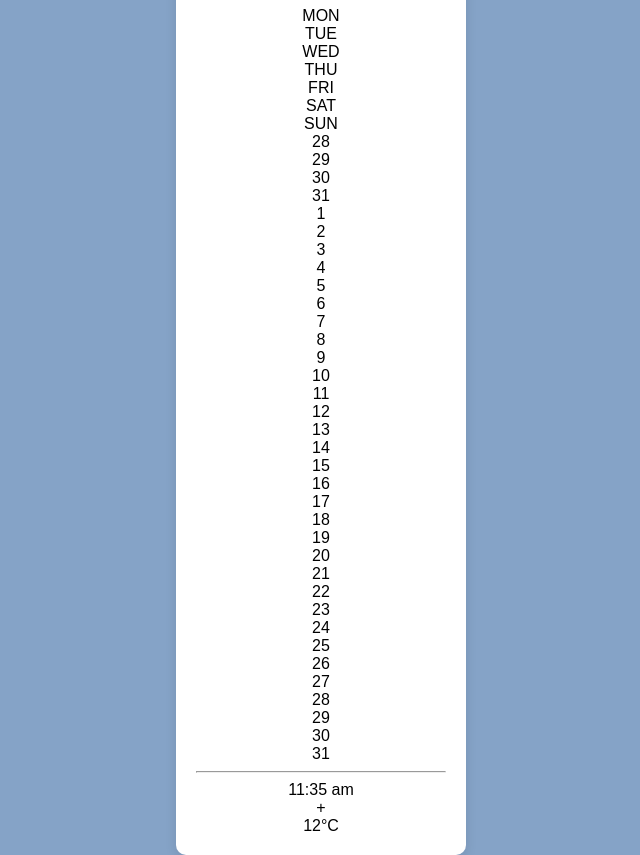
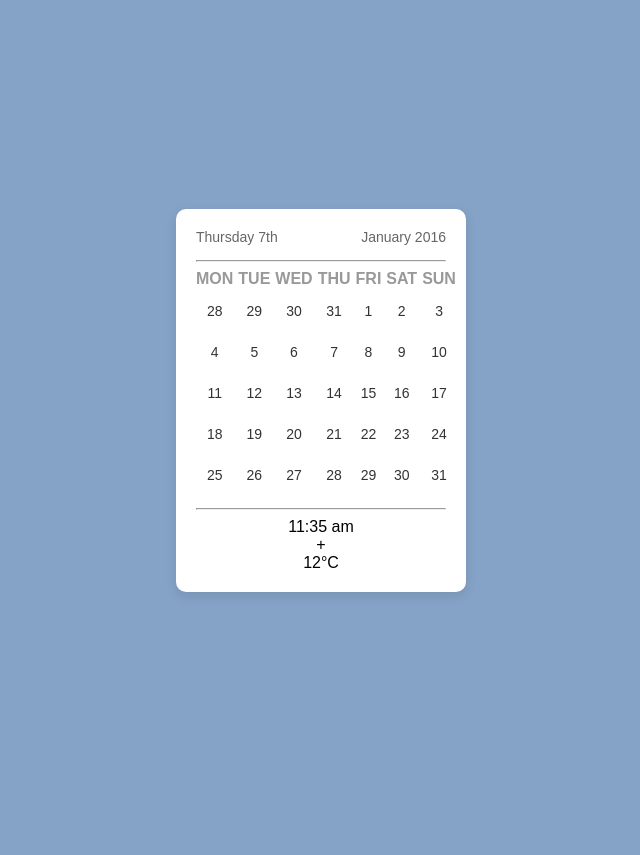
Before and after one commit to Myktybek7/front-end, a plain HTML site: page index.html in a window 1280 px wide. Shown: the whole page, without its empty margins (319-959 px from the left). After the commit the page ends 800 px from the top, so only its background shows below. Drawn offline with Linux system fonts and the light colour scheme.

Commit message:
Set up calendar grid and day/date styles

```diff
--- a/styles.css
+++ b/styles.css
@@ -24,3 +24,24 @@ body {
   margin-bottom: 15px;
   color: #666;
 }
+
+.calendar-grid {
+  display: grid;
+  grid-template-columns: repeat(7, 1fr);
+  gap: 5px;
+  margin-bottom: 15px;
+}
+
+.day {
+  font-weight: bold;
+  color: #999;
+}
+
+.date {
+  padding: 10px 0;
+  color: #333;
+  font-size: 14px;
+  display: flex;
+  justify-content: center;
+  align-items: center;
+}
```
